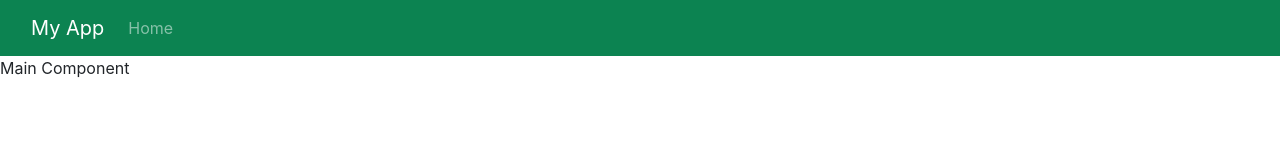
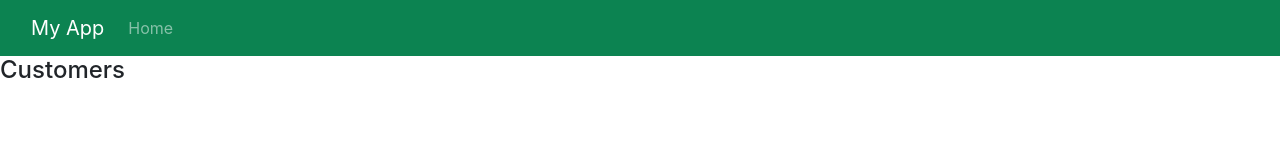
Before and after one commit to FrancoTr/react-ecommerce-classbasedcomponents, a React (Create React App) app: page / in a window 1280 px wide. Shown: the top 160 px of the page. Built offline with nearby package versions, Linux system fonts and the light colour scheme.

Commit message:
add state to MainContent component

```diff
--- a/src/MainContent.jsx
+++ b/src/MainContent.jsx
@@ -1,7 +1,13 @@
 import React, { Component } from "react";
 
 export default class MainContent extends Component {
+  state = { appTitle: "Customers" };
+
   render() {
-    return <div>Main Component</div>;
+    return (
+      <div>
+        <h4>{this.state.appTitle}</h4>
+      </div>
+    );
   }
 }
```
